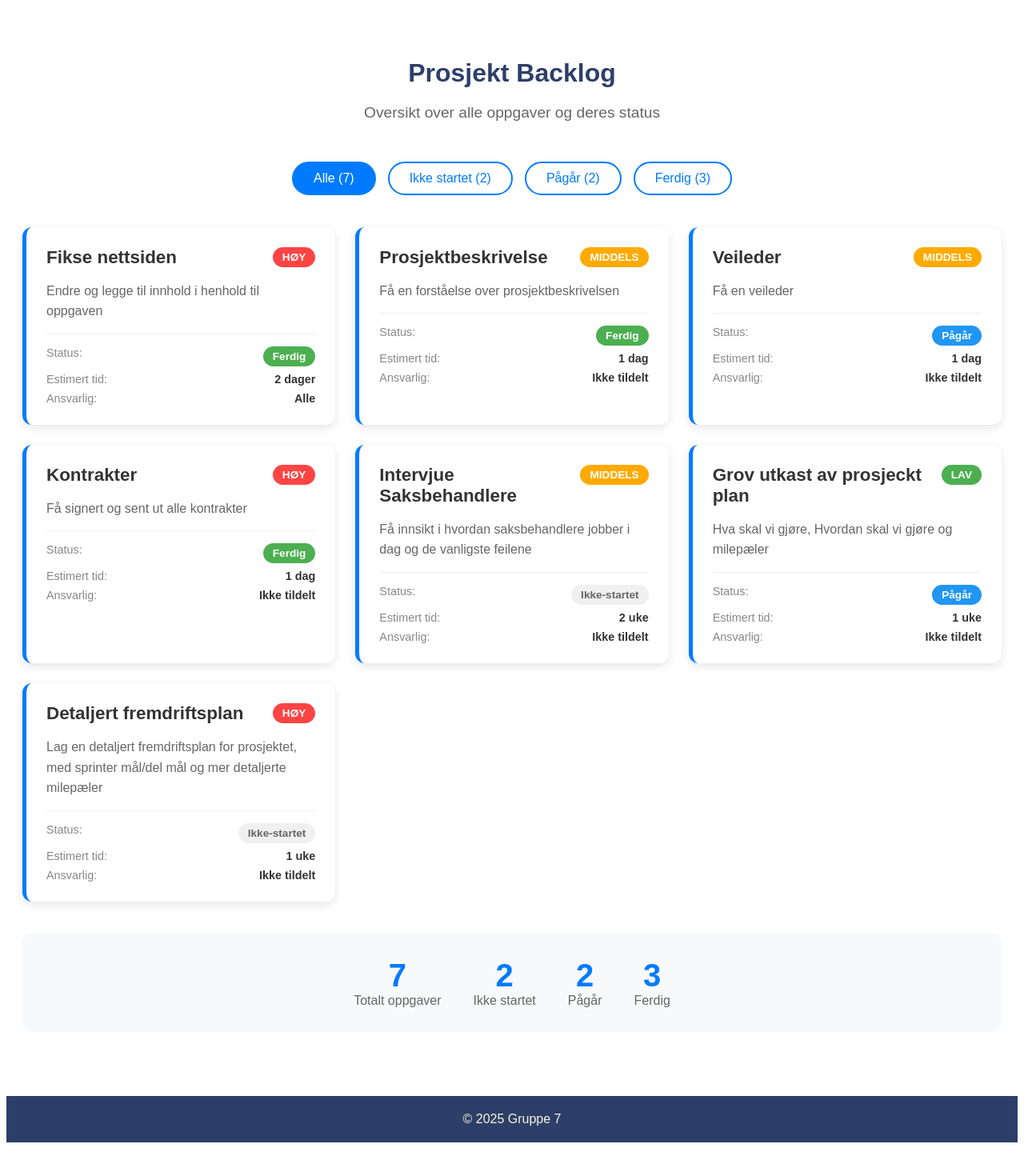
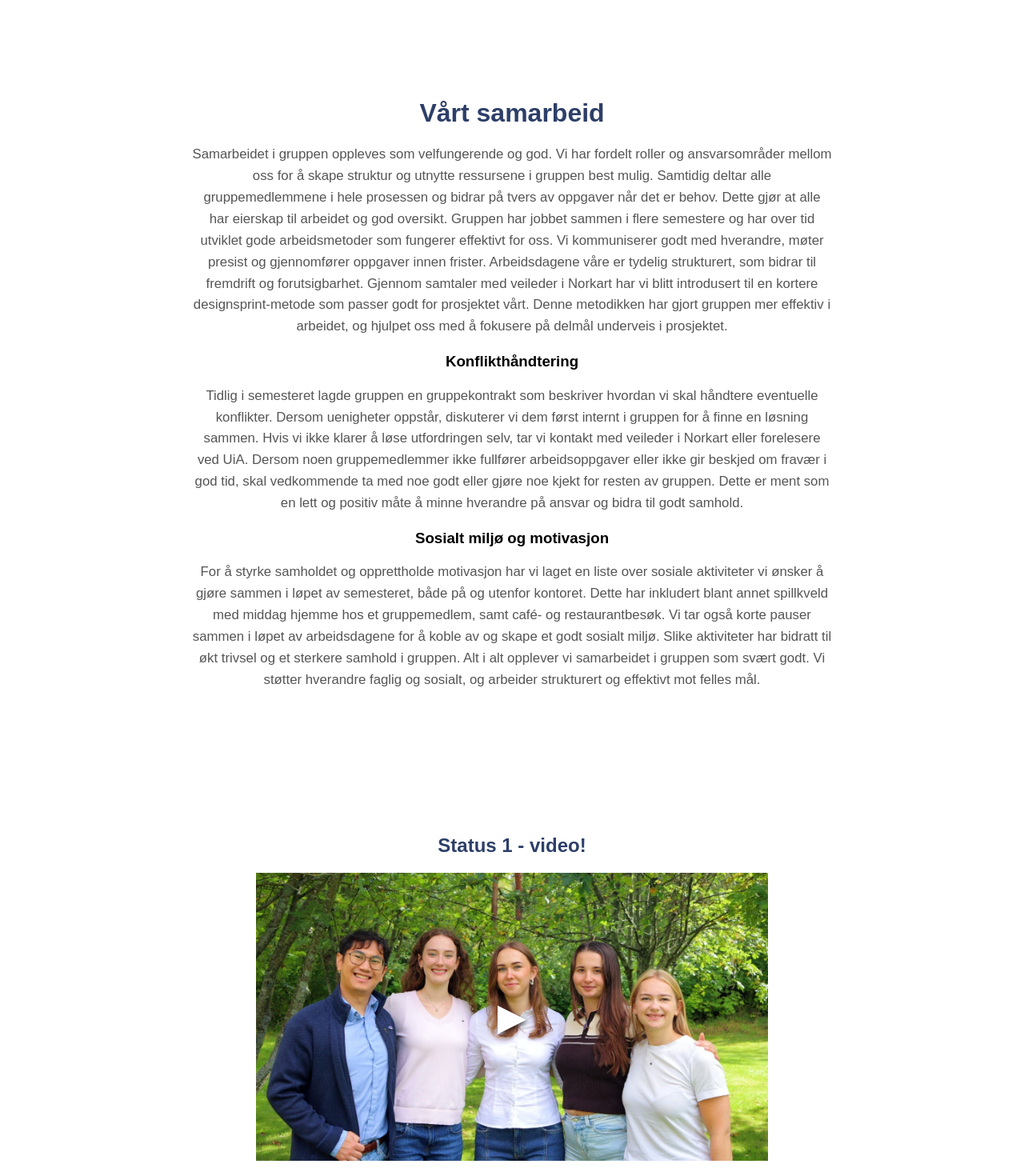
Before and after one commit to Odalopheim/Gruppe7Portefolio, a React (Vite) app in the folder GruppePortefolio/: page /bachelor in a window 1280 px wide. Shown: the part 1080-2550 px from the top of the page at 80% size. Before the commit the page ends 2516 px from the top, so only its background shows below. Built offline with nearby package versions, Linux system fonts and the light colour scheme.

Commit message:
La til status 1

```diff
--- a/GruppePortefolio/src/App.jsx
+++ b/GruppePortefolio/src/App.jsx
@@ -14,6 +14,8 @@ import Video from "./components/video/Video";
 import Bachelor from "./components/bachelor/Bachelor";
 import Backlog from "./components/bachelor/Backlog";
 import Kvalitet from "./components/bachelor/Kvalitet";
+import Status1 from "./components/bachelor/Status1";
+import Status1Video from "./components/video/status1Video";
 
 function App() {
   return (
@@ -49,7 +51,7 @@ function App() {
         <Route path="/contact" element={<Contact />} />
 
         {/* Bachelor side */}
-        <Route path="/bachelor" element={<><Bachelor /> <Kvalitet/> <Backlog /> </>} />
+        <Route path="/bachelor" element={<><Bachelor /> <Kvalitet/> <Status1 /> <Status1Video /> <Backlog /> </>} />
 
 
       </Routes>
--- a/GruppePortefolio/src/components/bachelor/Bachelor.jsx
+++ b/GruppePortefolio/src/components/bachelor/Bachelor.jsx
@@ -5,8 +5,7 @@ function Bachelor() {
   return (
     <section id="bachelor" className="bachelor-section">
         <h2>Norkart</h2>
-        <p>Utforske ulike måter å bruke KI i en planprossess, med fokus på formidling, forståelse, og kontroll av konsekvenseutredning. Vi skal jobbe tett med brukere, kunder og fagfolk og utvikle flere proof-of-concepts som skal forenkle planprossesen for alle parter. Vi skal utforske flere prosjekter og målet er å finne teknsike muligheter og ha en fokus på sluttbrukerverdien.</p>
-
+        <p>Utforske hvordan KI kan brukes i en planprosess, med fokus på formidling, forståelse og kontroll av prosessen. Prosjektet skal utvikle proof-of-concepts som forenkler planprosessen for ulike aktører, inkludert innbyggere, høringsinstanser og fagfolk. Målet er å identifisere tekniske muligheter som gir konkret sluttbrukerverdi, og spisse løsningen mot spesifikke deler av planprosessen, for eksempel konsekvensutredning osv.</p>
     </section>
   );
 }
--- /dev/null
+++ b/GruppePortefolio/src/components/bachelor/Status1.jsx
@@ -0,0 +1,17 @@
+import React from "react";
+import "./Bachelor.css";
+
+function Status1() {
+  return (
+    <section id="status1" className="quality-section">
+        <h2>Vårt samarbeid</h2>
+        <p>Samarbeidet i gruppen oppleves som velfungerende og god. Vi har fordelt roller og ansvarsområder mellom oss for å skape struktur og utnytte ressursene i gruppen best mulig. Samtidig deltar alle gruppemedlemmene i hele prosessen og bidrar på tvers av oppgaver når det er behov. Dette gjør at alle har eierskap til arbeidet og god oversikt. Gruppen har jobbet sammen i flere semestere og har over tid utviklet gode arbeidsmetoder som fungerer effektivt for oss. Vi kommuniserer godt med hverandre, møter presist og gjennomfører oppgaver innen frister. Arbeidsdagene våre er tydelig strukturert, som bidrar til fremdrift og forutsigbarhet. Gjennom samtaler med veileder i Norkart har vi blitt introdusert til en kortere designsprint-metode som passer godt for prosjektet vårt. Denne metodikken har gjort gruppen mer effektiv i arbeidet, og hjulpet oss med å fokusere på delmål underveis i prosjektet. </p>
+        <h3>Konflikthåndtering</h3>
+        <p>Tidlig i semesteret lagde gruppen en gruppekontrakt som beskriver hvordan vi skal håndtere eventuelle konflikter. Dersom uenigheter oppstår, diskuterer vi dem først internt i gruppen for å finne en løsning sammen. Hvis vi ikke klarer å løse utfordringen selv, tar vi kontakt med veileder i Norkart eller forelesere ved UiA. Dersom noen gruppemedlemmer ikke fullfører arbeidsoppgaver eller ikke gir beskjed om fravær i god tid, skal vedkommende ta med noe godt eller gjøre noe kjekt for resten av gruppen. Dette er ment som en lett og positiv måte å minne hverandre på ansvar og bidra til godt samhold. </p>
+        <h3>Sosialt miljø og motivasjon</h3>
+        <p>For å styrke samholdet og opprettholde motivasjon har vi laget en liste over sosiale aktiviteter vi ønsker å gjøre sammen i løpet av semesteret, både på og utenfor kontoret. Dette har inkludert blant annet spillkveld med middag hjemme hos et gruppemedlem, samt café- og restaurantbesøk. Vi tar også korte pauser sammen i løpet av arbeidsdagene for å koble av og skape et godt sosialt miljø. Slike aktiviteter har bidratt til økt trivsel og et sterkere samhold i gruppen. Alt i alt opplever vi samarbeidet i gruppen som svært godt. Vi støtter hverandre faglig og sosialt, og arbeider strukturert og effektivt mot felles mål. </p>
+    </section>
+  );
+}
+
+export default Status1;
--- /dev/null
+++ b/GruppePortefolio/src/components/video/status1Video.jsx
@@ -0,0 +1,35 @@
+import React, { useState } from "react";
+import "./Video.css";
+
+function Status1Video() {
+  const [isPlaying, setIsPlaying] = useState(false);
+
+  const thumbnail = "/images/gruppebilde.jpg";
+
+  return (
+    <section id="video" className="video-section">
+      <h2>Status 1 - video!</h2>
+      <div className="video-container">
+        {!isPlaying ? (
+          <div
+            className="video-thumbnail"
+            style={{ backgroundImage: `url(${thumbnail})` }}
+            onClick={() => setIsPlaying(true)}
+          >
+            <div className="play-button">&#9658;</div>
+          </div>
+        ) : (
+            <iframe
+              src="https://www.youtube.com/embed/YdMm0BlLg2c?autoplay=1"
+              title="Status1 Video"
+              frameBorder="0"
+              allow="accelerometer; autoplay; clipboard-write; encrypted-media; gyroscope; picture-in-picture"
+              allowFullScreen
+            ></iframe>
+        )}
+      </div>
+    </section>
+  );
+}
+
+export default Status1Video;
```
